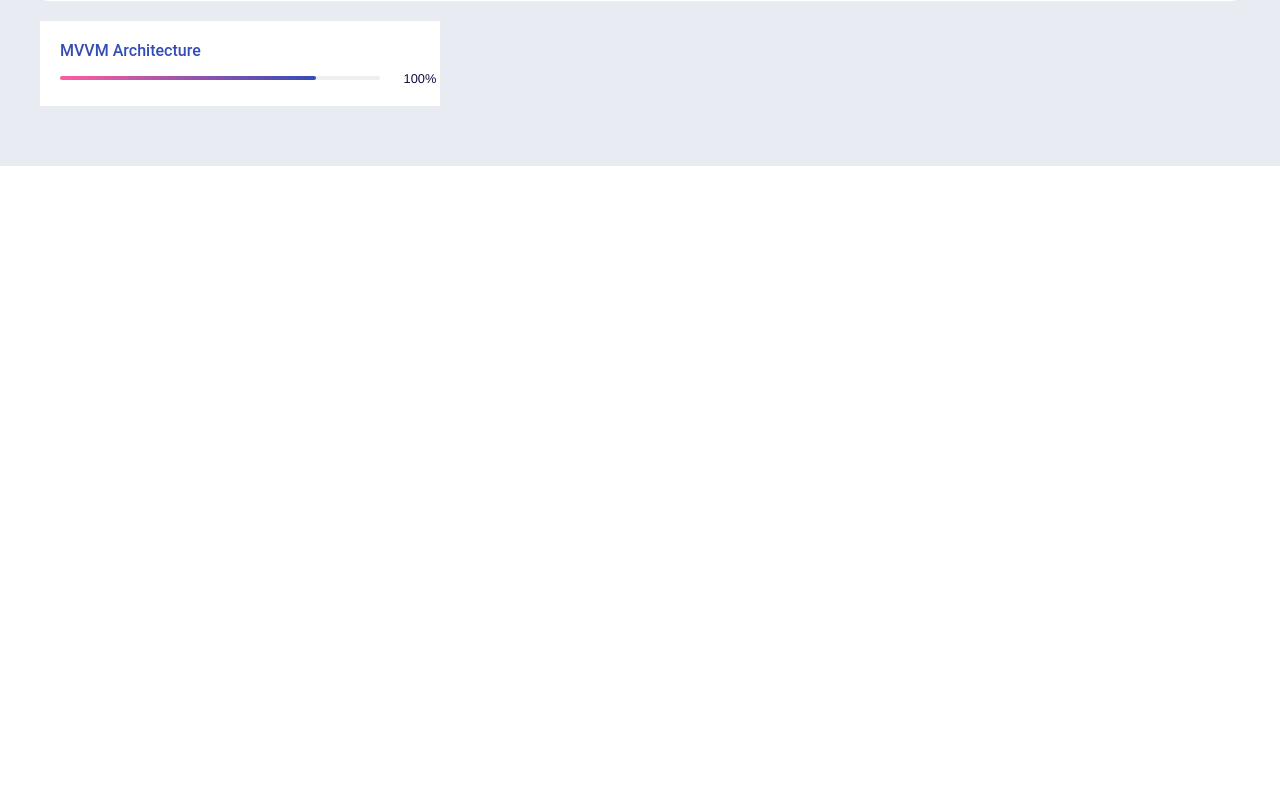
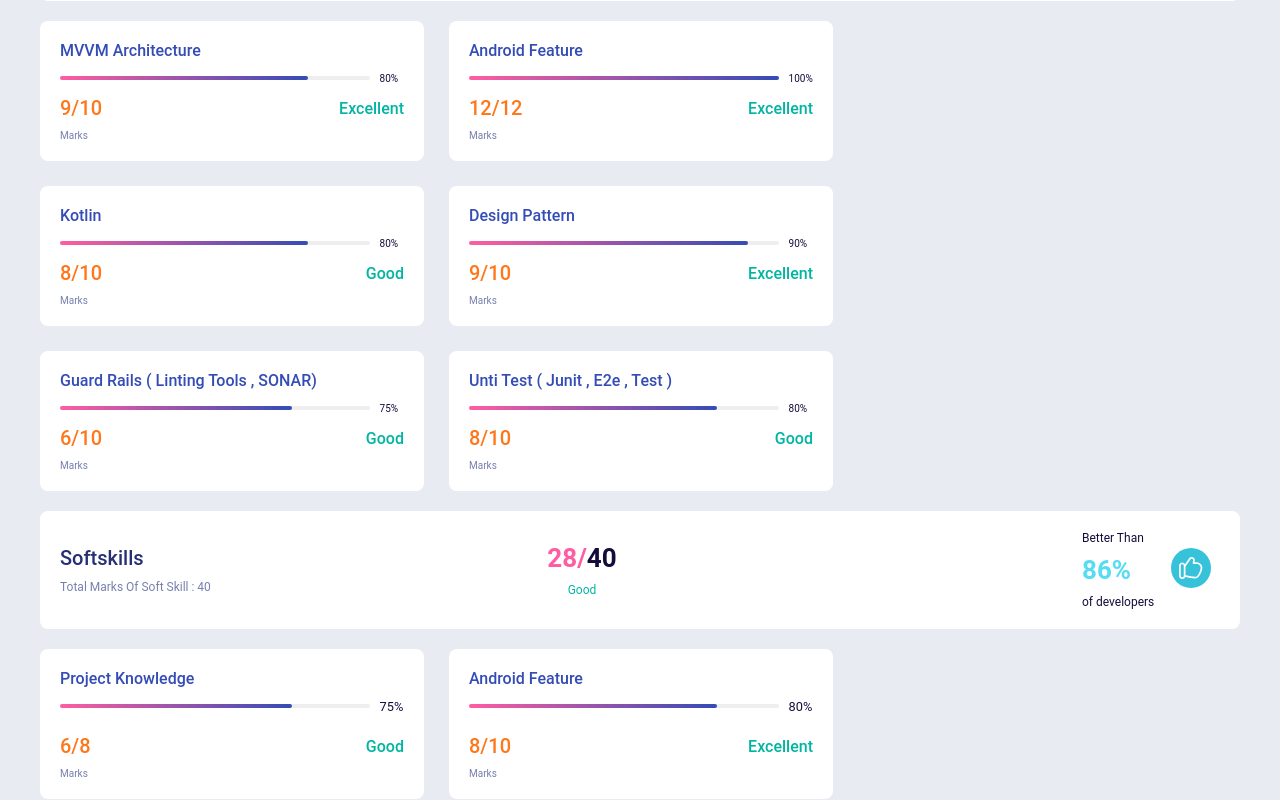
Before and after one commit to jassirahmed/report-web-application, a React (Create React App) app: page / in a window 1280 px wide. Shown: the part 1640-2440 px from the top of the page. Before the commit the page ends 1806 px from the top, so only its background shows below. Built offline with nearby package versions, Linux system fonts and the light colour scheme.

Commit message:
Skills Analysis component done

```diff
--- a/src/App.css
+++ b/src/App.css
@@ -14,3 +14,28 @@
   background-repeat: no-repeat;
   background-color: #E9EBF3;
 }
+
+@media screen and (-webkit-min-device-pixel-ratio:0) {
+  .rangeInp {
+    overflow: hidden;
+    width: 80px;
+    -webkit-appearance: none;
+    background-color: green;
+  }
+
+  .rangeInp::-webkit-slider-runnable-track {
+    height: 10px;
+    -webkit-appearance: none;
+    color: #13bba4;
+    margin-top: -1px;
+  }
+
+  .rangeInp::-webkit-slider-thumb {
+    width: 10px;
+    -webkit-appearance: none;
+    height: 10px;
+    background: #434343;
+    box-shadow: -80px 0 0 80px #43e5f7;
+  }
+
+}
--- a/src/components/SkillsAnalysis/SkillsAnalysis.css
+++ b/src/components/SkillsAnalysis/SkillsAnalysis.css
@@ -1,3 +1,7 @@
+.slider1 .input-range {
+    width: 90%;
+}
+
 .input-range__slider-container {
     display: none;
 }
@@ -10,7 +14,6 @@
     left: 0px;
     margin-top: -0.15rem;
     position: absolute;
-    right: 40px;
     top: 50%;
 }
 
@@ -19,6 +22,7 @@
     bottom: 0;
     position: absolute;
     color: #130D3C;
+    display: none;
 }
 
 .slider .input-range__label--max .input-range__label-container {
@@ -28,3 +32,12 @@
 .slider1 .input-range__label--min {
     display: none;
 }
+
+.slider1 .input-range__label-container {
+    left: 0%;
+    position: relative;
+}
+
+.slider1 .input-range__label--max .input-range__label-container {
+    left: 0;
+}
--- a/src/components/SkillsAnalysis/SkillsAnalysis.jsx
+++ b/src/components/SkillsAnalysis/SkillsAnalysis.jsx
@@ -1,8 +1,11 @@
 import React from 'react'
-import { Box } from '@mui/material'
+import { Box, Grid } from '@mui/material'
 import InputRange from 'react-input-range'
 import BetterThanIcon from '../Icons/BetterThanIcon'
 import "./SkillsAnalysis.css"
+import TechSkillsCard from './TechSkillsCard'
+import SoftSkillsCard from './SoftSkillsCard'
+
 
 export default function SkillsAnalysis() {
     return (
@@ -58,25 +61,53 @@ export default function SkillsAnalysis() {
                     </Box>
                 </Box>
             </Box>
-            <Box className='flex' sx={{ p: '20px 0px' }}>
-                <Box sx={{
-                    width: '33.33%',
-                    bgcolor: '#FFFFFF',
-                    p: '20px 20px'
-                }}>
-                    <Box sx={{ color: '#344CB6', textAlign: 'left', pb: '10px', fontWeight: 500 }}>MVVM Architecture</Box>
-                    <Box className="slider1" width={'100%'}>
-                        <InputRange
-                            maxValue={100}
-                            minValue={0}
-                            value={80}
-                            formatLabel={value => `${value}%`}
-                        />
+            <TechSkillsCard />
+            <Box className='flex' sx={{ mt: "20px", padding: '20px 20px', backgroundColor: '#FFFFFF', borderRadius: '8px' }} >
+                <Box sx={{ width: '30%', textAlign: 'left' }}>
+                    <Box sx={{ color: '#262F74', fontSize: '20px', fontWeight: 500, paddingBottom: '10px' }}>Softskills</Box>
+                    <Box sx={{ color: '#777FAE', fontSize: '12px', fontWeight: 400 }}>Total Marks Of Soft Skill : 40</Box>
+                </Box>
+                <Box sx={{ width: '30%' }}>
+                    <Box className="flex"
+                        sx={{
+                            color: '#FF5DA1',
+                            alignItems: 'center',
+                            justifyContent: 'center',
+                            pb: '10px',
+                            fontSize: "26px",
+                            fontWeight: 600,
+                        }}
+                    >
+                        28/
+                        <Box sx={{ color: '#130D3C' }}>
+                            40
+                        </Box>
+                    </Box>
+                    <Box sx={{ color: '#00B5A2', fontSize: "12px" }}>Good</Box>
+                </Box>
+                <Box sx={{ width: '35%', }}>
+                    <Box sx={{ width: '80px', marginLeft: 'auto', textAlign: 'left' }}>
+                        <Box sx={{ color: '#130D3C', fontSize: "12px", pb: '10px', }}>Better Than</Box>
+                        <Box sx={{
+                            color: '#57DDF3',
+                            textAlign: 'left',
+                            fontSize: "26px",
+                            fontWeight: 600,
+                            pb: '10px',
+                        }}
+                        >
+                            86%
+                        </Box>
+                        <Box sx={{ color: '#130D3C', fontSize: "12px" }}>of developers</Box>
                     </Box>
                 </Box>
-                <Box></Box>
-                <Box></Box>
+                <Box sx={{ width: '5%' }}>
+                    <Box component='span' sx={{}}>
+                        <BetterThanIcon />
+                    </Box>
+                </Box>
             </Box>
+            <SoftSkillsCard />
         </Box >
     )
 }
--- /dev/null
+++ b/src/components/SkillsAnalysis/SoftSkillsCard.jsx
@@ -0,0 +1,82 @@
+import React from 'react'
+import { Box } from '@mui/material'
+import InputRange from 'react-input-range'
+import './SkillsAnalysis.css'
+
+const SoftSkills = [
+    {
+        title: 'Project Knowledge',
+        value: 75,
+        marks: '6/8',
+        review: 'Good',
+    },
+    {
+        title: 'Android Feature',
+        value: 80,
+        marks: '8/10',
+        review: 'Excellent',
+    },
+    {
+        title: 'Kotlin',
+        value: 50,
+        marks: '4/8',
+        review: '2-5 Members',
+    },
+    {
+        title: 'Client Handling',
+        value: 50,
+        marks: '4/8',
+        review: 'Above Average',
+    },
+    {
+        title: 'Android Feature',
+        value: 66.6,
+        marks: '4/6',
+        review: 'Above Average',
+    }
+]
+
+export default function SoftSkillsCard() {
+    return (
+        <Box className='flex' sx={{ pt: '20px', flexDirection: 'row', gap: '25px', flexWrap: 'wrap' }}>
+            {SoftSkills.map((item, i) => (
+                <Box sx={{ width: '32%', }}>
+                    <Box sx={{
+                        bgcolor: '#FFFFFF',
+                        p: '20px 20px',
+                        borderRadius: '8px'
+                    }}>
+                        <Box sx={{ color: '#344CB6', textAlign: 'left', fontWeight: 500 }}>{item.title}</Box>
+                        <Box className="slider1" width={'100%'} py='10px'>
+                            <Box className='flex'>
+                                <InputRange
+                                    maxValue={100}
+                                    minValue={0}
+                                    value={item.value}
+                                    formatLabel={value => `${value}%`}
+                                    allowSameValues={true}
+                                />
+                                <Box
+                                    sx={{
+                                        width: '10%',
+                                        textAlign: 'left',
+                                        paddingLeft: '10px',
+                                        color: '#130D3C',
+                                        fontSize: '0.8rem',
+                                    }}>
+                                    {item.value}%
+                                </Box>
+                            </Box>
+                        </Box>
+                        <Box className='flex' sx={{ justifyContent: 'space-between', py: '10px' }}>
+                            <Box sx={{ color: '#FF771B', fontSize: '20px', fontWeight: 500 }}>{item.marks}</Box>
+                            <Box sx={{ color: '#00B5A2', fontSize: '16px', fontWeight: 500 }}>{item.review}</Box>
+                        </Box>
+                        <Box sx={{ textAlign: 'left', color: '#777FAE', fontSize: '10px' }} >Marks</Box>
+                    </Box>
+                </Box>
+            ))
+            }
+        </Box >
+    )
+}
--- /dev/null
+++ b/src/components/SkillsAnalysis/TechSkillsCard.jsx
@@ -0,0 +1,87 @@
+import React from 'react'
+import { Box } from '@mui/material'
+import InputRange from 'react-input-range'
+import './SkillsAnalysis.css'
+
+const TechnicalSkills = [
+    {
+        title: 'MVVM Architecture',
+        value: 80,
+        marks: '9/10',
+        review: 'Excellent',
+    },
+    {
+        title: 'Android Feature',
+        value: 100,
+        marks: '12/12',
+        review: 'Excellent',
+    },
+    {
+        title: 'Kotlin',
+        value: 80,
+        marks: '8/10',
+        review: 'Good',
+    },
+    {
+        title: 'Design Pattern',
+        value: 90,
+        marks: '9/10',
+        review: 'Excellent',
+    },
+    {
+        title: 'Guard Rails ( Linting Tools , SONAR)',
+        value: 75,
+        marks: '6/10',
+        review: 'Good',
+    },
+    {
+        title: 'Unti Test ( Junit , E2e , Test )',
+        value: 80,
+        marks: '8/10',
+        review: 'Good',
+    }
+]
+
+export default function TechSkillsCard() {
+    return (
+        <Box className='flex' sx={{ pt: '20px', flexDirection: 'row', gap: '25px', flexWrap: 'wrap' }}>
+            {TechnicalSkills.map((item, i) => (
+                <Box sx={{ width: '32%', }}>
+                    <Box sx={{
+                        bgcolor: '#FFFFFF',
+                        p: '20px 20px',
+                        borderRadius: '8px'
+                    }}>
+                        <Box sx={{ color: '#344CB6', textAlign: 'left', fontWeight: 500 }}>{item.title}</Box>
+                        <Box className="slider1" width={'100%'} pt='10px'>
+                            <Box className='flex'>
+                                <InputRange
+                                    maxValue={100}
+                                    minValue={0}
+                                    value={item.value}
+                                    formatLabel={value => `${value}%`}
+                                    allowSameValues={true}
+                                />
+                                <Box
+                                    sx={{
+                                        width: '10%',
+                                        textAlign: 'left',
+                                        paddingLeft: '10px',
+                                        color: '#130D3C',
+                                        fontSize: '10px',
+                                    }}>
+                                    {item.value}%
+                                </Box>
+                            </Box>
+                        </Box>
+                        <Box className='flex' sx={{ justifyContent: 'space-between', py: '10px' }}>
+                            <Box sx={{ color: '#FF771B', fontSize: '20px', fontWeight: 500 }}>{item.marks}</Box>
+                            <Box sx={{ color: '#00B5A2', fontSize: '16px', fontWeight: 500 }}>{item.review}</Box>
+                        </Box>
+                        <Box sx={{ textAlign: 'left', color: '#777FAE', fontSize: '10px' }} >Marks</Box>
+                    </Box>
+                </Box>
+            ))}
+        </Box>
+    )
+}
```
